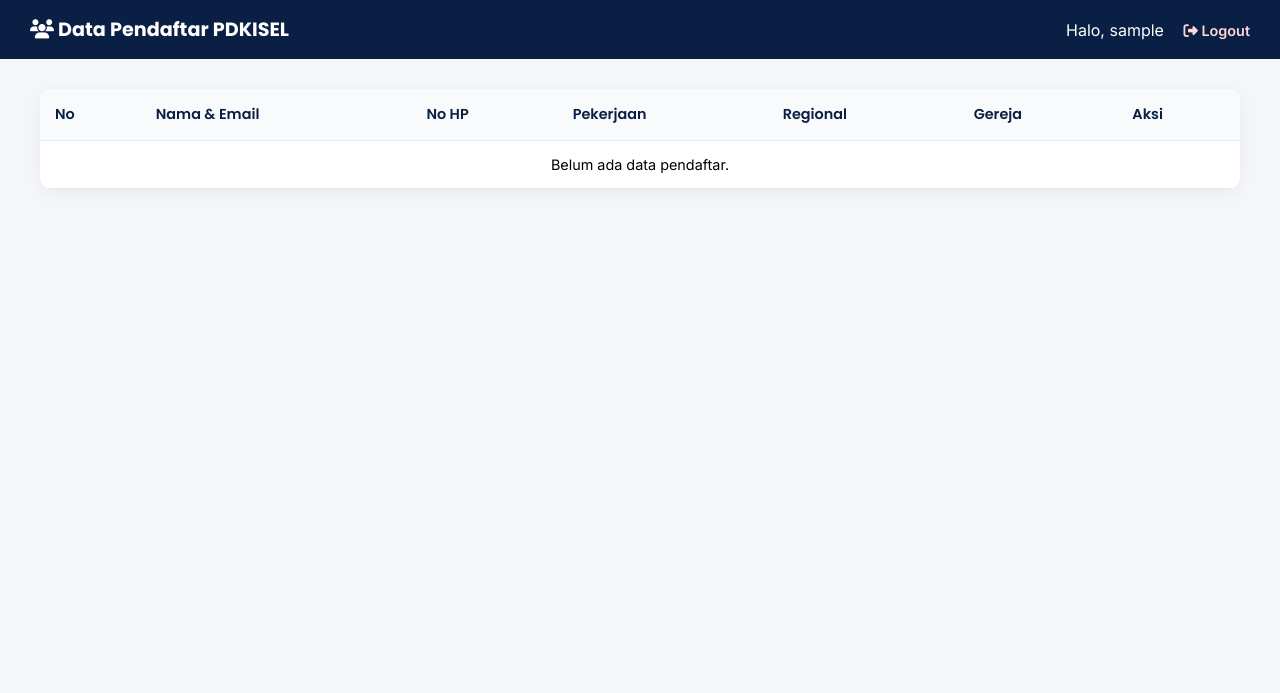
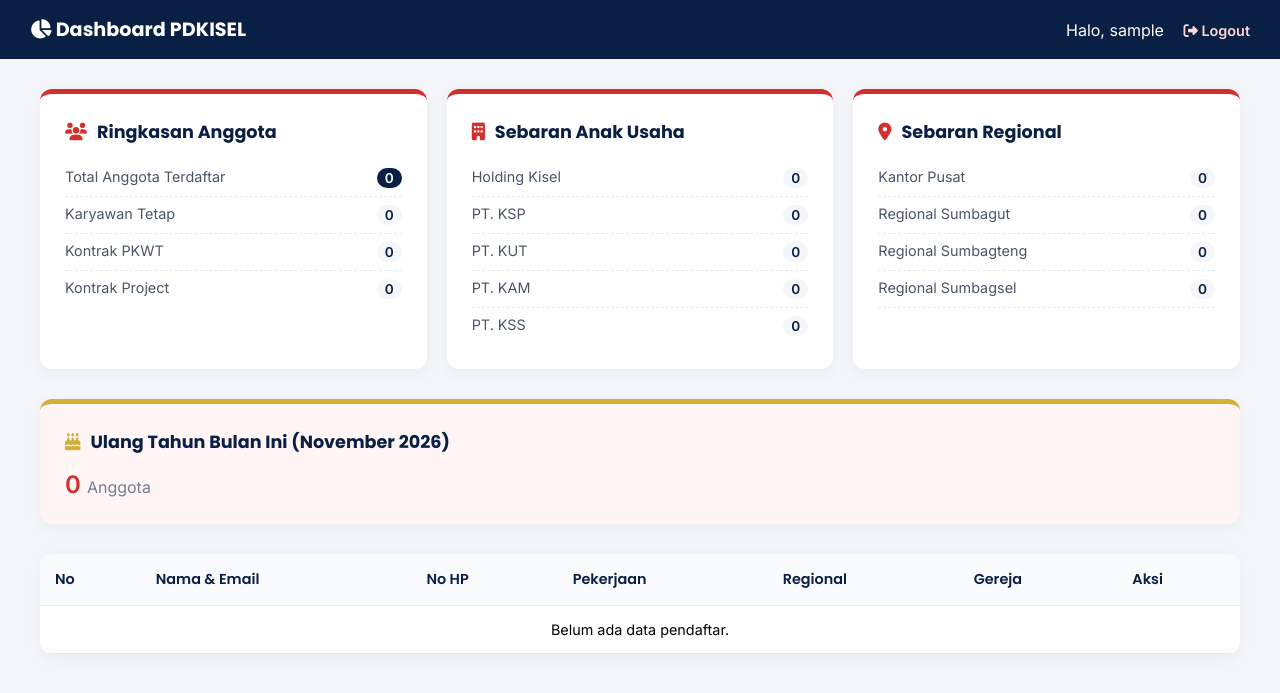
Before and after one commit to pdkisel/pdkisel-website, a PHP site: page /dashboard.php in a window 1280 px wide. Shown: the top 693 px of the page. Run offline with PHP 8.4, Linux system fonts and the light colour scheme; the visitor is signed in with stand-in values (Sample User, id 1); data that the repository does not hold is empty.

Commit message:
Update dashboard.php

```diff
--- a/dashboard.php
+++ b/dashboard.php
@@ -14,7 +14,41 @@ if (!isset($_SESSION['admin_logged_in']) || $_SESSION['admin_logged_in'] !== tru
 
 require 'koneksi.php';
 
-// Ambil semua data pendaftar, urutkan dari yang terbaru
+// ==========================================
+// LOGIKA INFOGRAFIS (HITUNG DATA DARI DATABASE)
+// ==========================================
+
+// 1. Hitung Total Anggota
+$q_total = $conn->query("SELECT COUNT(*) as total FROM anggota_pdkisel");
+$total_anggota = $q_total->fetch_assoc()['total'];
+
+// 2. Hitung per Status Karyawan
+$status_counts = [];
+$q_status = $conn->query("SELECT status_karyawan, COUNT(*) as jumlah FROM anggota_pdkisel GROUP BY status_karyawan");
+while($row = $q_status->fetch_assoc()) {
+    $status_counts[$row['status_karyawan']] = $row['jumlah'];
+}
+
+// 3. Hitung per Anak Usaha
+$usaha_counts = [];
+$q_usaha = $conn->query("SELECT anak_usaha, COUNT(*) as jumlah FROM anggota_pdkisel GROUP BY anak_usaha");
+while($row = $q_usaha->fetch_assoc()) {
+    $usaha_counts[$row['anak_usaha']] = $row['jumlah'];
+}
+
+// 4. Hitung per Regional
+$regional_counts = [];
+$q_regional = $conn->query("SELECT regional, COUNT(*) as jumlah FROM anggota_pdkisel GROUP BY regional");
+while($row = $q_regional->fetch_assoc()) {
+    $regional_counts[$row['regional']] = $row['jumlah'];
+}
+
+// 5. Hitung Ulang Tahun Bulan Ini
+$bulan_ini = date('m');
+$q_ultah = $conn->query("SELECT COUNT(*) as total FROM anggota_pdkisel WHERE DATE_FORMAT(tanggal_lahir, '%m') = '$bulan_ini'");
+$ultah_bulan_ini = $q_ultah->fetch_assoc()['total'];
+
+// Ambil semua data pendaftar untuk tabel
 $sql = "SELECT * FROM anggota_pdkisel ORDER BY waktu_daftar DESC";
 $result = $conn->query($sql);
 ?>
@@ -140,7 +174,7 @@ $result = $conn->query($sql);
 
         .detail-grid {
             display: grid;
-            grid-template-columns: 2fr 1fr; /* Kolom kiri lebih lebar untuk teks, kanan untuk foto */
+            grid-template-columns: 2fr 1fr;
             gap: 20px;
         }
 
@@ -170,7 +204,6 @@ $result = $conn->query($sql);
             grid-column: 1 / -1;
         }
 
-        /* === STYLES UNTUK FOTO PROFIL === */
         .profile-photo-container {
             display: flex;
             justify-content: center;
@@ -181,16 +214,81 @@ $result = $conn->query($sql);
             width: 150px;
             height: 150px;
             object-fit: cover;
-            border-radius: 50%; /* Membuat foto bulat elegan */
+            border-radius: 50%;
             border: 4px solid #FFFFFF;
             box-shadow: 0 4px 15px rgba(10, 31, 44, 0.15);
+        }
+
+        /* === STYLES UNTUK RESUME CARDS (INFOGRAFIS) === */
+        .infografis-grid {
+            display: grid;
+            grid-template-columns: repeat(auto-fit, minmax(300px, 1fr));
+            gap: 20px;
+            margin-bottom: 30px;
+        }
+        .info-card {
+            background: #FFFFFF;
+            border-radius: 12px;
+            box-shadow: 0 4px 15px rgba(0,0,0,0.05);
+            padding: 25px;
+            border-top: 5px solid #D32F2F; /* Garis atas merah */
+            transition: transform 0.3s ease;
+        }
+        .info-card:hover {
+            transform: translateY(-5px);
+            box-shadow: 0 8px 25px rgba(0,0,0,0.1);
+        }
+        .info-card-title {
+            font-family: 'Poppins', sans-serif;
+            color: #0A1F44;
+            font-size: 1.1rem;
+            margin-top: 0;
+            margin-bottom: 15px;
+            display: flex;
+            align-items: center;
+            gap: 10px;
+        }
+        .info-card-title i {
+            color: #D32F2F;
+        }
+        .info-list {
+            list-style: none;
+            padding: 0;
+            margin: 0;
+        }
+        .info-list li {
+            display: flex;
+            justify-content: space-between;
+            padding: 8px 0;
+            border-bottom: 1px dashed #E2E8F0;
+            font-size: 0.9rem;
+            color: #4A5568;
+        }
+        .info-list li:last-child {
+            border-bottom: none;
+        }
+        .info-number {
+            font-weight: 700;
+            color: #0A1F44;
+            background: #F4F6F9;
+            padding: 2px 8px;
+            border-radius: 12px;
+            font-size: 0.85rem;
+        }
+        .info-highlight {
+            background: #FFF5F5;
+            border-color: #FED7D7;
+            border-top-color: #D4AF37; /* Warna emas untuk ulang tahun */
+        }
+        .info-highlight .info-card-title i {
+            color: #D4AF37;
         }
     </style>
 </head>
 <body>
 
     <div class="navbar">
-        <h1><i class="fas fa-users"></i> Data Pendaftar PDKISEL</h1>
+        <h1><i class="fas fa-chart-pie"></i> Dashboard PDKISEL</h1>
         <div>
             <span style="margin-right: 15px;">Halo, <?php echo htmlspecialchars($_SESSION['admin_username']); ?></span>
             <a href="logout.php"><i class="fas fa-sign-out-alt"></i> Logout</a>
@@ -198,6 +296,59 @@ $result = $conn->query($sql);
     </div>
 
     <div class="container">
+
+        <!-- BAGIAN INFOGRAFIS (RESUME CARDS) -->
+        <div class="infografis-grid">
+
+            <!-- Card 1: Status Karyawan & Total -->
+            <div class="info-card">
+                <h3 class="info-card-title"><i class="fas fa-users"></i> Ringkasan Anggota</h3>
+                <ul class="info-list">
+                    <li><span>Total Anggota Terdaftar</span> <span class="info-number" style="background:#0A1F44; color:white;"><?php echo $total_anggota; ?></span></li>
+                    <li><span>Karyawan Tetap</span> <span class="info-number"><?php echo isset($status_counts['Tetap']) ? $status_counts['Tetap'] : 0; ?></span></li>
+                    <li><span>Kontrak PKWT</span> <span class="info-number"><?php echo isset($status_counts['Kontrak PKWT']) ? $status_counts['Kontrak PKWT'] : 0; ?></span></li>
+                    <li><span>Kontrak Project</span> <span class="info-number"><?php echo isset($status_counts['Kontrak Project']) ? $status_counts['Kontrak Project'] : 0; ?></span></li>
+                </ul>
+            </div>
+
+            <!-- Card 2: Anak Usaha -->
+            <div class="info-card">
+                <h3 class="info-card-title"><i class="fas fa-building"></i> Sebaran Anak Usaha</h3>
+                <ul class="info-list">
+                    <?php
+                    $daftar_usaha = ['Holding Kisel', 'PT. KSP', 'PT. KUT', 'PT. KAM', 'PT. KSS'];
+                    foreach($daftar_usaha as $usaha) {
+                        $jml = isset($usaha_counts[$usaha]) ? $usaha_counts[$usaha] : 0;
+                        echo "<li><span>{$usaha}</span> <span class='info-number'>{$jml}</span></li>";
+                    }
+                    ?>
+                </ul>
+            </div>
+
+            <!-- Card 3: Regional & Ulang Tahun -->
+            <div class="info-card">
+                <h3 class="info-card-title"><i class="fas fa-map-marker-alt"></i> Sebaran Regional</h3>
+                <ul class="info-list" style="max-height: 150px; overflow-y: auto;">
+                    <?php
+                    $daftar_regional = ['Kantor Pusat', 'Regional Sumbagut', 'Regional Sumbagteng', 'Regional Sumbagsel', 'Jabotabek & Jabar', 'Jawa Tengah', 'Jawa Timur', 'Balinusra', 'Kalimantan', 'Sulawesi', 'Puma'];
+                    foreach($daftar_regional as $reg) {
+                        $jml = isset($regional_counts[$reg]) ? $regional_counts[$reg] : 0;
+                        echo "<li><span>{$reg}</span> <span class='info-number'>{$jml}</span></li>";
+                    }
+                    ?>
+                </ul>
+            </div>
+        </div>
+
+        <!-- CARD ULANG TAHUN (Dibuat terpisah agar menonjol) -->
+        <div class="info-card info-highlight" style="margin-bottom: 30px;">
+            <h3 class="info-card-title"><i class="fas fa-birthday-cake"></i> Ulang Tahun Bulan Ini (<?php echo date('F Y'); ?>)</h3>
+            <p style="font-size: 1.5rem; font-weight: bold; color: #D32F2F; margin: 0;">
+                <?php echo $ultah_bulan_ini; ?> <span style="font-size: 1rem; color: #718096; font-weight: normal;">Anggota</span>
+            </p>
+        </div>
+
+        <!-- TABEL DATA LENGKAP (Fungsi sebelumnya tetap utuh) -->
         <div class="card">
             <table>
                 <thead>
@@ -218,7 +369,6 @@ $result = $conn->query($sql);
                         while($row = $result->fetch_assoc()) {
                             $id_row = $row['id'];
 
-                            // BARIS UTAMA TABEL
                             echo "<tr>";
                             echo "<td>" . $no++ . "</td>";
                             echo "<td><strong>" . htmlspecialchars($row['nama']) . "</strong><br><small style='color:#718096;'>" . htmlspecialchars($row['email']) . "</small></td>";
@@ -229,16 +379,14 @@ $result = $conn->query($sql);
                             echo "<td><button class='btn-detail' onclick='toggleDetail(".$id_row.", this)'><i class='fas fa-chevron-down'></i> Detail</button></td>";
                             echo "</tr>";
 
-                            // BARIS DETAIL (Tersembunyi di bawahnya)
                             echo "<tr id='detail-row-".$id_row."' class='detail-row'>";
                             echo "<td colspan='7'>";
                             echo "<div class='detail-wrapper'>";
 
-                            // --- SEKSI 1: IDENTITAS (DENGAN FOTO DI KANAN) ---
+                            // SEKSI 1: IDENTITAS
                             echo "<div class='detail-section-title'><i class='fas fa-user-circle'></i> Identitas Diri</div>";
-                            echo "<div class='detail-grid'>"; // Grid Utama (Kiri Teks, Kanan Foto)
+                            echo "<div class='detail-grid'>";
 
-                            // Area Kiri (Teks)
                             echo "<div class='detail-text-area'>";
                             echo "<div class='detail-item'><span class='detail-label'>Nama Lengkap</span><span class='detail-value'>" . htmlspecialchars($row['nama']) . "</span></div>";
                             echo "<div class='detail-item'><span class='detail-label'>Email</span><span class='detail-value'>" . htmlspecialchars($row['email']) . "</span></div>";
@@ -246,21 +394,18 @@ $result = $conn->query($sql);
                             echo "<div class='detail-item'><span class='detail-label'>Jenis Kelamin</span><span class='detail-value'>" . htmlspecialchars($row['jenis_kelamin']) . "</span></div>";
                             echo "<div class='detail-item'><span class='detail-label'>Tanggal Lahir</span><span class='detail-value'>" . date('d F Y', strtotime($row['tanggal_lahir'])) . "</span></div>";
                             echo "<div class='detail-item full-width'><span class='detail-label'>Alamat Domisili</span><span class='detail-value'>" . htmlspecialchars($row['alamat']) . "</span></div>";
-                            echo "</div>"; // End Text Area
+                            echo "</div>";
 
-                            // Area Kanan (Foto)
                             echo "<div class='profile-photo-container'>";
                             if (!empty($row['foto']) && file_exists('uploads/' . $row['foto'])) {
                                 echo "<img src='uploads/" . htmlspecialchars($row['foto']) . "' alt='Foto Profil' class='profile-photo'>";
                             } else {
-                                // Placeholder jika tidak ada foto
                                 echo "<div style='width:150px; height:150px; border-radius:50%; background:#E2E8F0; display:flex; justify-content:center; align-items:center; color:#A0AEC0; border: 4px solid #FFF;'><i class='fas fa-user fa-3x'></i></div>";
                             }
-                            echo "</div>"; // End Photo Container
+                            echo "</div>";
+                            echo "</div>";
 
-                            echo "</div>"; // End Detail Grid Utama
-
-                            // --- SEKSI 2: PEKERJAAN ---
+                            // SEKSI 2: PEKERJAAN
                             echo "<div class='detail-section-title'><i class='fas fa-briefcase'></i> Data Pekerjaan</div>";
                             echo "<div class='detail-text-area' style='grid-template-columns: 1fr 1fr;'>";
                             echo "<div class='detail-item'><span class='detail-label'>Status Karyawan</span><span class='detail-value'>" . htmlspecialchars($row['status_karyawan']) . "</span></div>";
@@ -275,7 +420,7 @@ $result = $conn->query($sql);
                             echo "<div class='detail-item full-width'><span class='detail-label'>Masa Kontrak</span><span class='detail-value'>" . $kontrak . "</span></div>";
                             echo "</div>";
 
-                            // --- SEKSI 3: KELUARGA & GEREJA ---
+                            // SEKSI 3: KELUARGA & GEREJA
                             echo "<div class='detail-section-title'><i class='fas fa-heart'></i> Keluarga & Gereja</div>";
                             echo "<div class='detail-text-area' style='grid-template-columns: 1fr 1fr;'>";
                             echo "<div class='detail-item'><span class='detail-label'>Status Pernikahan</span><span class='detail-value'>" . htmlspecialchars($row['status_pernikahan']) . "</span></div>";
```
